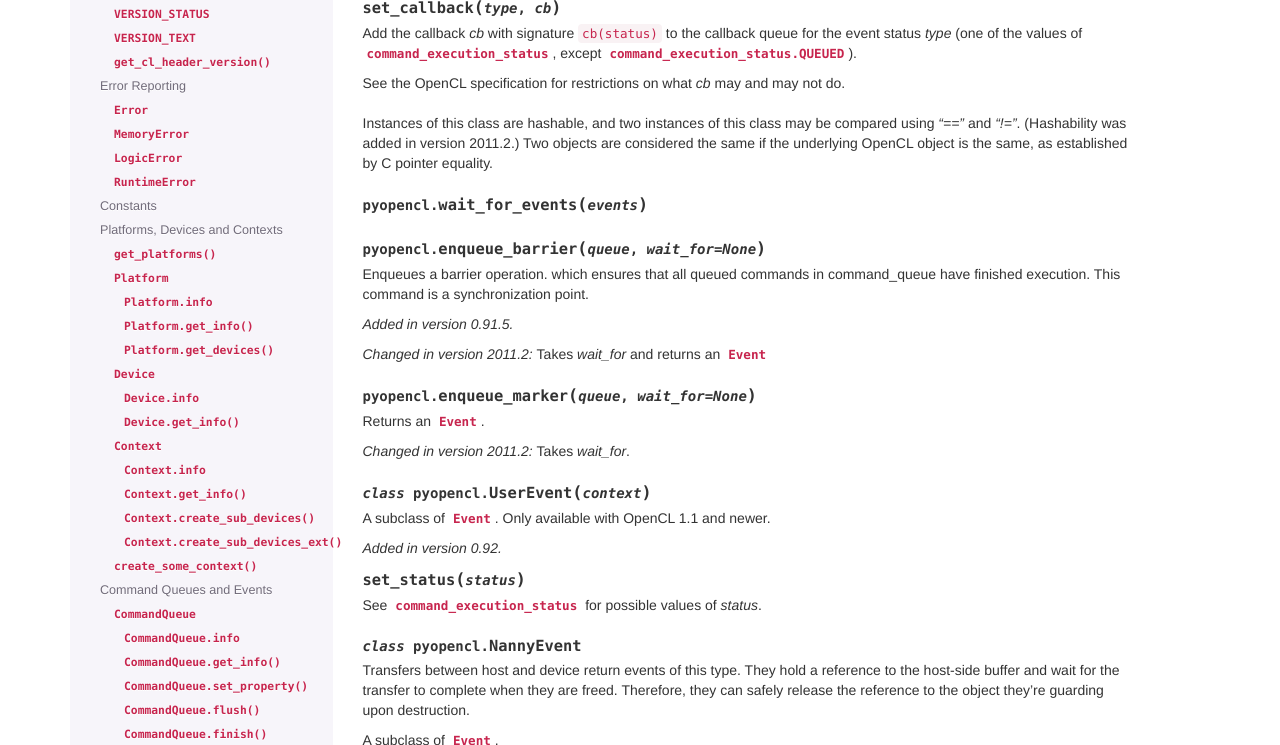
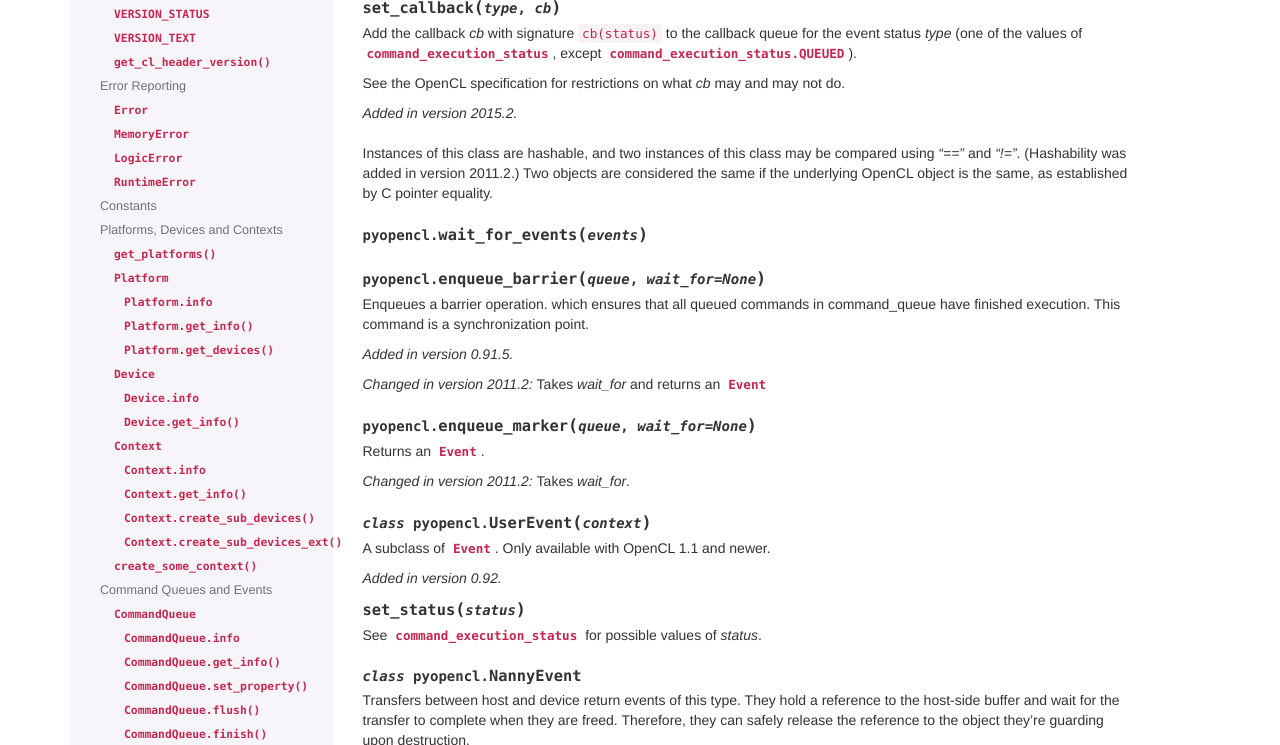
Before and after one commit to inducer/pyopencl, a Sphinx documentation site: the page built from doc/runtime.rst, in a window 1280 px wide and 900 px high, scrolled down 4856 px, cut to the strip 155-900 px from the top of the window. Built offline with Sphinx 7.4.7, drawn with Linux system fonts in a browser that asks for light colours.

Commit message:
Add version info to set_callback docs

```diff
--- a/doc/runtime.rst
+++ b/doc/runtime.rst
@@ -285,6 +285,8 @@ Command Queues and Events
         :class:`command_execution_status`, except :attr:`command_execution_status.QUEUED`).
 
         See the OpenCL specification for restrictions on what *cb* may and may not do.
+
+        .. versionadded:: 2015.2
 
     |comparable|
 
```
